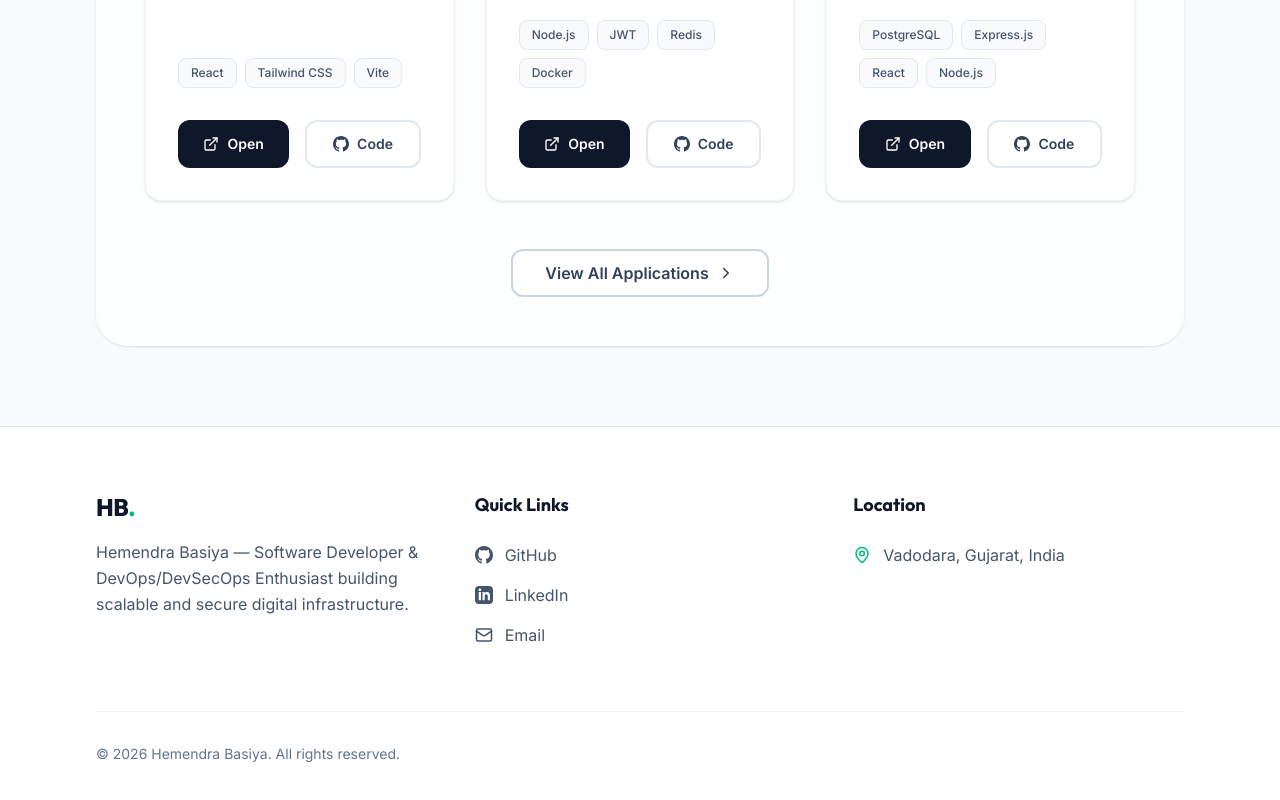
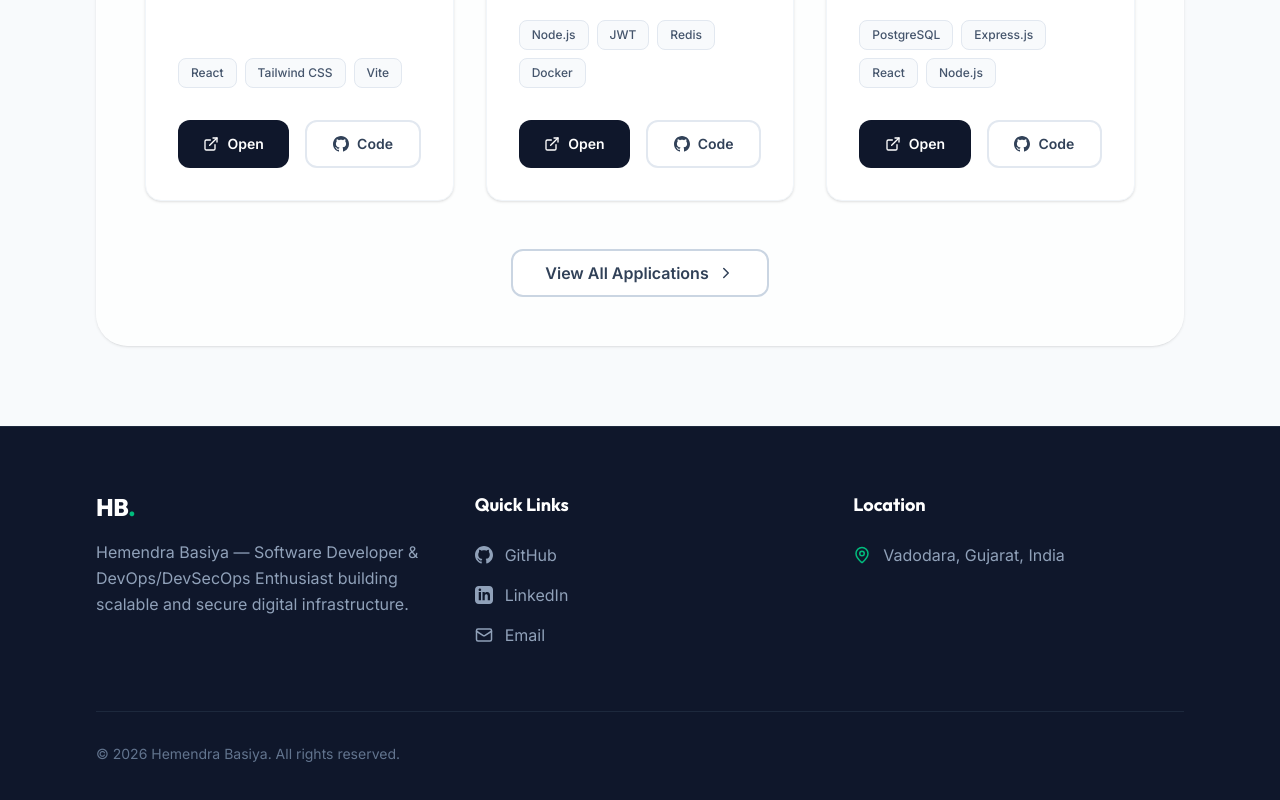
Before and after one commit to hemendrabasiya/portfolio, a React (Vite) app: page / in a window 1280 px wide. Shown: the part 1951-2751 px from the top of the page. Built offline with nearby package versions, Linux system fonts and the light colour scheme.

Commit message:
Footer color change

```diff
--- a/src/components/layout/Footer.jsx
+++ b/src/components/layout/Footer.jsx
@@ -2,30 +2,30 @@ import { Mail, MapPin } from "lucide-react";
 import { GithubIcon, LinkedinIcon } from "../icons/SocialIcons";
 
 export const Footer = () => (
-  <footer className="border-t border-slate-200 bg-white py-16 text-slate-800">
+  <footer className="border-t border-slate-800 bg-slate-900 py-16 text-slate-400">
     <div className="mx-auto max-w-6xl px-4 md:px-8">
       <div className="grid gap-12 md:grid-cols-3">
         <div>
-          <span className="mb-4 block text-2xl font-black tracking-tight text-slate-900 font-heading">
+          <span className="mb-4 block text-2xl font-black tracking-tight text-white font-heading">
             HB<span className="text-emerald-500">.</span>
           </span>
-          <p className="max-w-sm text-slate-600 leading-relaxed">
+          <p className="max-w-sm text-slate-400 leading-relaxed">
             Hemendra Basiya — Software Developer & DevOps/DevSecOps Enthusiast
             building scalable and secure digital infrastructure.
           </p>
         </div>
 
         <div>
-          <h4 className="mb-6 text-lg font-bold text-slate-900 font-heading">
+          <h4 className="mb-6 text-lg font-bold text-white font-heading">
             Quick Links
           </h4>
-          <ul className="space-y-4 text-slate-600">
+          <ul className="space-y-4 text-slate-400">
             <li>
               <a
                 href="https://github.com/hemendrabasiya"
                 target="_blank"
                 rel="noopener noreferrer"
-                className="flex items-center w-fit transition-colors hover:text-emerald-600"
+                className="flex items-center w-fit transition-colors hover:text-emerald-400"
               >
                 <GithubIcon size={18} className="mr-3" /> GitHub
               </a>
@@ -35,7 +35,7 @@ export const Footer = () => (
                 href="https://www.linkedin.com/in/hemendra-basiya-acbi-221793168"
                 target="_blank"
                 rel="noopener noreferrer"
-                className="flex items-center w-fit transition-colors hover:text-emerald-600"
+                className="flex items-center w-fit transition-colors hover:text-emerald-400"
               >
                 <LinkedinIcon size={18} className="mr-3" /> LinkedIn
               </a>
@@ -43,7 +43,7 @@ export const Footer = () => (
             <li>
               <a
                 href="mailto:hemendra.basia@gmail.com"
-                className="flex items-center w-fit transition-colors hover:text-emerald-600"
+                className="flex items-center w-fit transition-colors hover:text-emerald-400"
               >
                 <Mail size={18} className="mr-3" /> Email
               </a>
@@ -52,17 +52,17 @@ export const Footer = () => (
         </div>
 
         <div>
-          <h4 className="mb-6 text-lg font-bold text-slate-900 font-heading">
+          <h4 className="mb-6 text-lg font-bold text-white font-heading">
             Location
           </h4>
-          <p className="flex items-center text-slate-600">
+          <p className="flex items-center text-slate-400">
             <MapPin size={18} className="mr-3 text-emerald-500" /> Vadodara,
             Gujarat, India
           </p>
         </div>
       </div>
 
-      <div className="mt-16 flex flex-col md:flex-row items-center justify-between border-t border-slate-100 pt-8 text-sm text-slate-500">
+      <div className="mt-16 flex flex-col md:flex-row items-center justify-between border-t border-slate-800 pt-8 text-sm text-slate-500">
         <p>
           &copy; {new Date().getFullYear()} Hemendra Basiya. All rights
           reserved.
```
